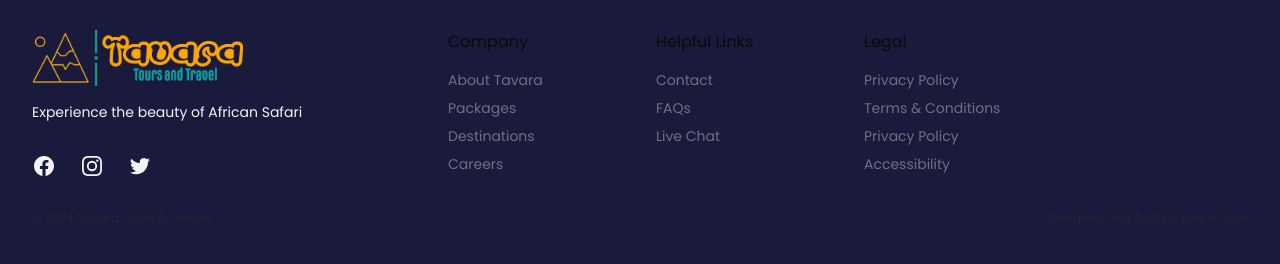
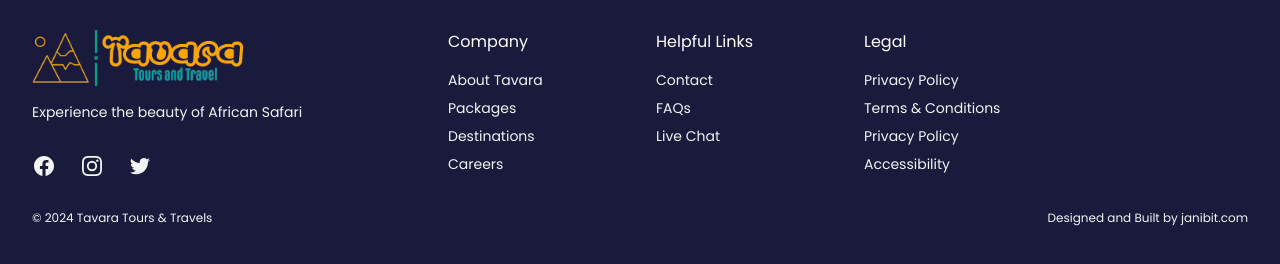
Before and after one commit to sirgama/tavara, a Next.js app: page / in a window 1280 px wide. Shown: the part 4444-4708 px from the top of the page. Built offline with nearby package versions, Linux system fonts and the light colour scheme.

Commit message:
Add hero section and optimized cards

```diff
--- a/src/components/sections/Destinations/AllDestinations.jsx
+++ b/src/components/sections/Destinations/AllDestinations.jsx
@@ -39,7 +39,7 @@ const AllDestinations = () => {
                 </h1>
 
                 <p className="mt-6 text-lg leading-8 text-gray-600">
-                Step into a world of breathtaking landscapes, encounter exotic wildlife, and embrace the thrill of the untamed wilderness.
+                Choose your favorite destination
                 </p>
 
                 </div>
--- a/src/components/sections/Destinations/DestinationsHero.jsx
+++ b/src/components/sections/Destinations/DestinationsHero.jsx
@@ -22,25 +22,19 @@ const DestinationsHero = () => {
     <div className=" ">
 
 
-   {/* <div className="min-h-screen">
-      <div className="relative h-1/2-screen bg-cover bg-center" style={{ backgroundImage: 'url(/kenya.jpg)' }}>
-        <div className="absolute inset-0 bg-black opacity-50"></div>
-        <div className="relative flex justify-center items-center h-full">
-          <h1 className="text-white text-4xl font-bold">Top Destinations</h1>
-        </div>
-      </div>
-      <div className="p-6">
-
-      </div>
-    </div> */}
 
 <div class="h-auto bg-gray-50 flex items-center">
 	<section class="relative w-full bg-cover bg-center py-32" style={{ backgroundImage: 'url(/heroimage.png)' }}>
     <div className="absolute inset-0 bg-black opacity-60 "></div>
+    <div className="flex flex-col flex-wrap">
+    {/* <div class="relative container mx-auto text-center text-white z-50">
+			<Link href='/' class="text-4xl font-extrabold text-white mb-12 ">Destinations</Link>
+		</div> */}
 		<div class="relative container mx-auto text-center text-white z-50">
 			<Link href='/' class="text-md font-medium mb-6 hover:underline hover:ease-in-out hover:delay-150">Home {` `} {`>`}</Link>
             <Link href='/' class="text-md font-medium mb-6">{` `} Destinations </Link>
 		</div>
+    </div>
 	</section>
 </div>
 
--- a/src/components/sections/Footer/Footer.jsx
+++ b/src/components/sections/Footer/Footer.jsx
@@ -6,7 +6,7 @@ import logo from '../../../../public/tavara.png'
 const Footer = () => {
   return (
     <div>
-<footer class="bg-[#1a1a3d]  ">
+<footer class="bg-[#1a1a3d]  text-white">
   <div class="max-w-screen-xl px-4 py-16 mx-auto sm:px-6 lg:px-8">
     <div class="grid grid-cols-1 gap-8 lg:grid-cols-3">
       <div>
@@ -46,7 +46,7 @@ const Footer = () => {
           <p class="font-medium">
             Company
           </p>
-          <nav class="flex flex-col mt-4 space-y-2 text-sm text-gray-500">
+          <nav class="flex flex-col mt-4 space-y-2 text-sm text-gray-100">
             <a class="hover:opacity-75" href> About Tavara </a>
             <a class="hover:opacity-75" href> Packages </a>
             <a class="hover:opacity-75" href> Destinations </a>
@@ -58,7 +58,7 @@ const Footer = () => {
           <p class="font-medium">
             Helpful Links
           </p>
-          <nav class="flex flex-col mt-4 space-y-2 text-sm text-gray-500">
+          <nav class="flex flex-col mt-4 space-y-2 text-sm text-gray-100">
             <a class="hover:opacity-75" href> Contact </a>
             <a class="hover:opacity-75" href> FAQs </a>
             <a class="hover:opacity-75" href> Live Chat </a>
@@ -68,7 +68,7 @@ const Footer = () => {
           <p class="font-medium">
             Legal
           </p>
-          <nav class="flex flex-col mt-4 space-y-2 text-sm text-gray-500">
+          <nav class="flex flex-col mt-4 space-y-2 text-sm text-gray-100">
             <a class="hover:opacity-75" href> Privacy Policy </a>
             <a class="hover:opacity-75" href> Terms & Conditions </a>
             <a class="hover:opacity-75" href> Privacy Policy </a>
@@ -78,10 +78,10 @@ const Footer = () => {
       </div>
     </div>
   <div className="flex flex-row w-full justify-between">
-  <p class="mt-8 text-xs text-gray-800">
+  <p class="mt-8 text-xs text-gray-100">
       © 2024 Tavara Tours & Travels
     </p>
-    <p class="mt-8 text-xs text-gray-800">
+    <p class="mt-8 text-xs text-gray-100">
       Designed and Built by janibit.com
     </p>
   </div>
--- a/src/components/sections/Homepage/DestinationCards.jsx
+++ b/src/components/sections/Homepage/DestinationCards.jsx
@@ -3,7 +3,7 @@ import React from 'react'
 const DestinationCards = () => {
   return (
     <div>
-        <div class="relative grid h-[30rem] w-full max-w-[24rem] flex-col items-end justify-center overflow-hidden rounded-xl bg-white bg-clip-border text-center text-gray-700">
+        <div class="relative grid h-[30rem] w-full max-w-[24rem] flex-col items-end justify-center overflow-hidden bg-indigo-500 shadow-lg shadow-indigo-500/50 bg-clip-border text-center text-gray-700 transition ease-in-out delay-150 hover:-translate-y-1 hover:scale-110 duration-300">
   <div class="absolute inset-0 m-0 h-full w-full overflow-hidden rounded-none bg-transparent bg-[url('https://images.pexels.com/photos/572861/pexels-photo-572861.jpeg?auto=compress&cs=tinysrgb&w=600')] bg-cover bg-clip-border bg-center text-gray-700 shadow-none">
     <div class="to-bg-black-10 absolute inset-0 h-full w-full bg-gradient-to-t from-black/80 via-black/50"></div>
   </div>
```
Also changed, not shown: src/pages/_app.js (line endings or trailing spaces).
